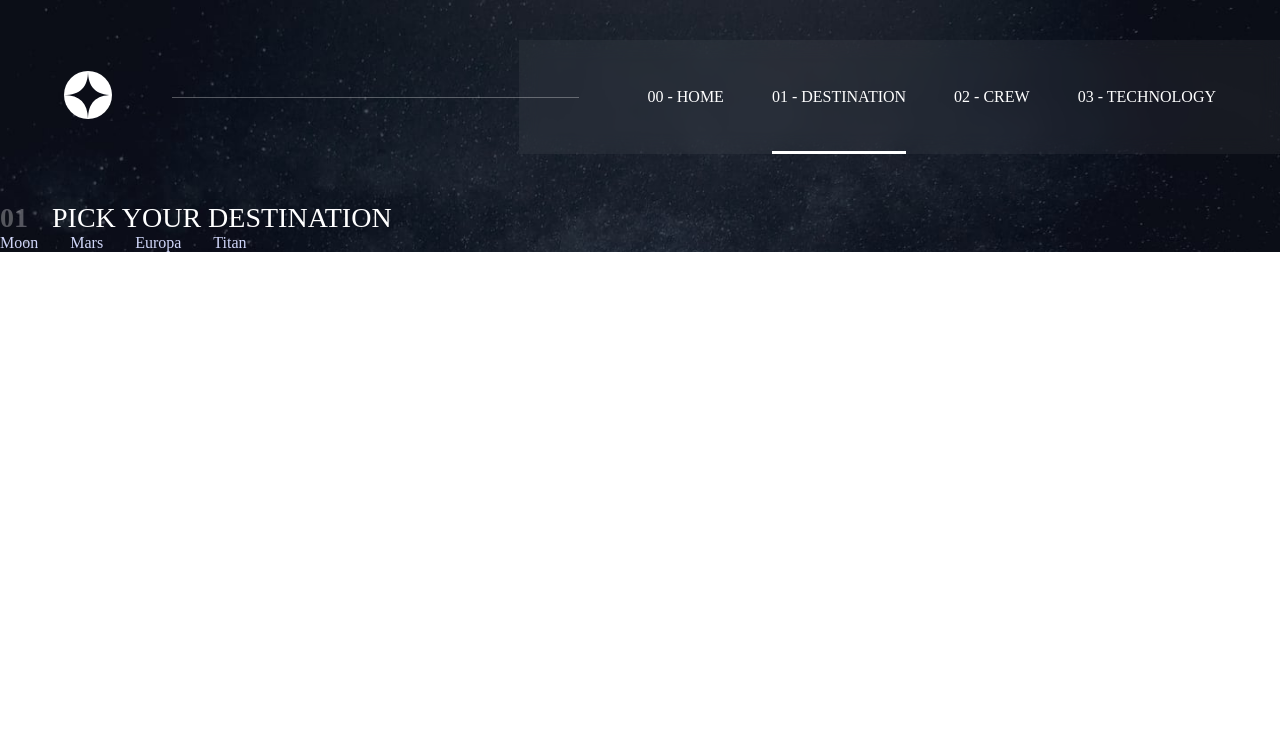
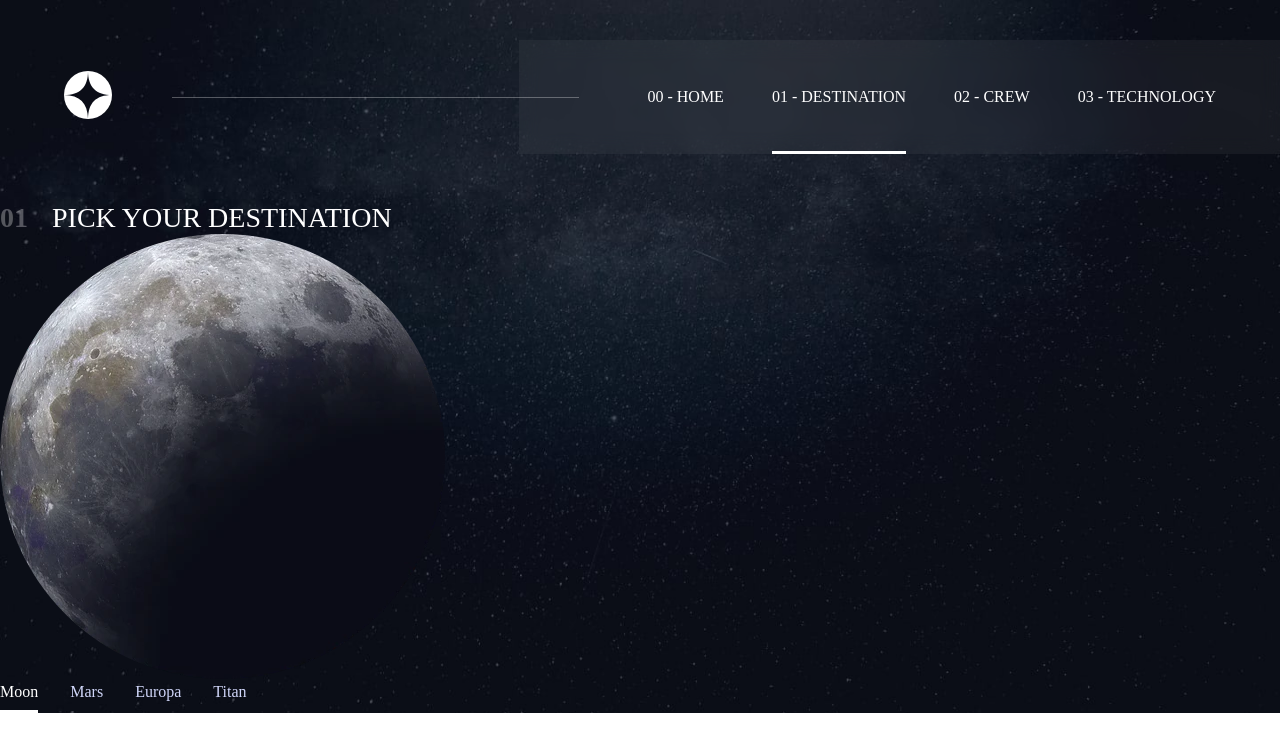
Before and after one commit to gabr7887/10---SpaceTourismWebsite, a React (Vite) app: page / in a window 1280 px wide. Shown: the top 752 px of the page. Built offline with nearby package versions, Linux system fonts and the light colour scheme.

Commit message:
finalizada nav do destination

```diff
--- a/src/components/destination/Destination.jsx
+++ b/src/components/destination/Destination.jsx
@@ -12,24 +12,32 @@ const Destination = () => {
     {
       photo: Moon,
       title: 'Moon',
+      text: "See our planet as you've never seen it before. A perfect relaxing trip away to help regain perspective and come back refreshed. While you're there, take in some history by visiting the Luna 2 and Apollo 11 landing sites.",
       index: 0,
     },
     {
       photo: Mars,
       title: 'Mars',
+      text: "Don't forget to pack your hiking boots. You'll need them to tackle Olympus Mons, the tallest planetary mountain in our solar system. It's two and a half times the size of Everest!",
       index: 1,
     },
     {
       photo: Europa,
       title: 'Europa',
+      text: "The smallest of the four Galilean moons orbiting Jupiter, Europa is a winter lover's dream. With an icy surface, it's perfect for a bit of ice skating, curling, hockey, or simple relaxation in your snug wintery cabin.",
       index: 2,
     },
     {
       photo: Titan,
       title: 'Titan',
+      text: 'The only moon known to have a dense atmosphere other than Earth, Titan is a home away from home (just a few hundred degrees colder!). As a bonus, you get striking views of the Rings of Saturn.',
       index: 3,
     },
   ];
+
+  function handleItem(index) {
+    setActiveItem(index);
+  }
 
   return (
     <div className={style.container}>
@@ -39,10 +47,18 @@ const Destination = () => {
           <span>01</span> PICK YOUR DESTINATION
         </h1>
         <div className={style.mainContainer}>
-          <div className={style.photoDiv}></div>
+          <div className={style.photoDiv}>
+            <img src={itens[activeItem].photo} alt="foto do astro celeste" />
+          </div>
           <ul className={style.nav}>
             {itens.map((item) => (
-              <li key={item.index} className={style.navItem}>
+              <li
+                key={item.index}
+                onClick={() => handleItem(item.index)}
+                className={`${style.navItem} ${
+                  activeItem === item.index ? style.active : ''
+                }`}
+              >
                 {item.title}
               </li>
             ))}
--- a/src/components/destination/Destination.module.css
+++ b/src/components/destination/Destination.module.css
@@ -22,10 +22,42 @@
 
 .nav{
   display: flex;
-  gap: 32px;
+  gap: var(--s400);
 }
 
 .navItem{
   font: var(--font8);
   color: var(--blue-300);
+  padding-bottom: 12px;
+  cursor: pointer;
+  position: relative;
 }
+
+.navItem.active{
+  color: var(--white);
+}
+
+
+.navItem::after{
+  transition: ease-in-out 0.2s;
+  display: block;
+  position: absolute;
+  content: '';
+  width: 100%;
+  height: 3px;
+  background-color: transparent;
+  bottom: 0px;
+  left: 0px;
+}
+
+.navItem.active::after{
+  background-color: var(--white);
+}
+
+.navItem.active:hover::after{
+  background-color: var(--white);
+}
+
+.navItem:hover::after{
+  background-color: hsla(0 0 100 / 30%);
+}
```
